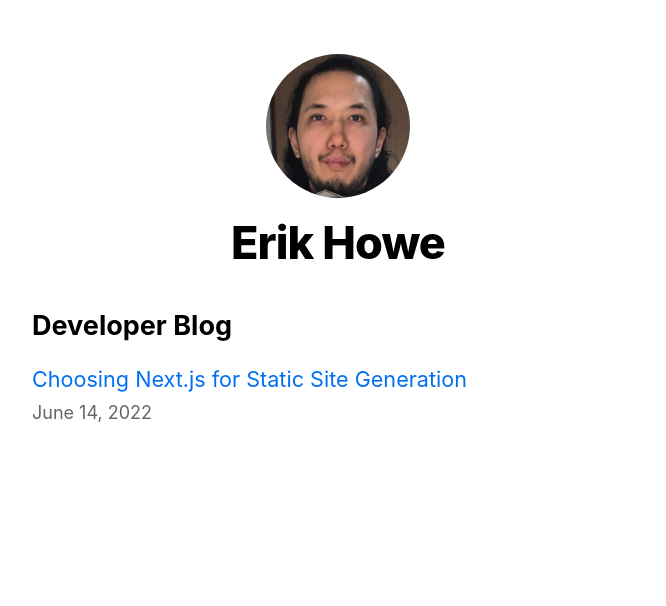
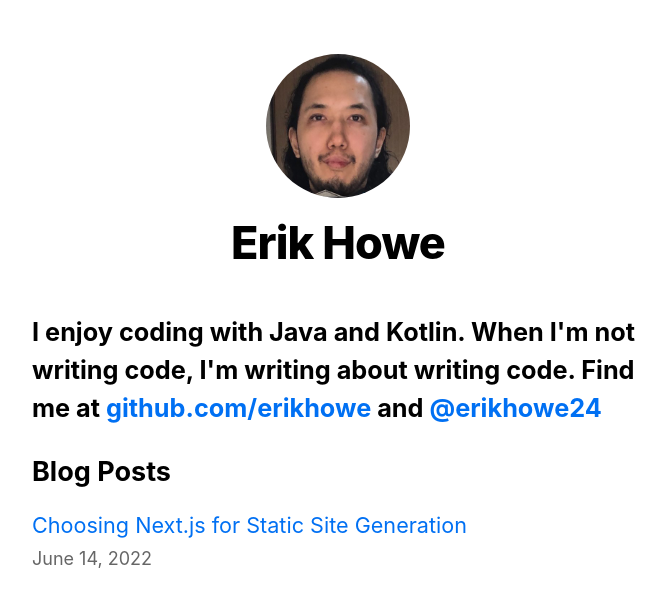
Before and after one commit to erikhowe/next-lab, a Next.js app: page / in a window 1280 px wide. Shown: the top 606 px of the page, without its empty margins (302-968 px from the left). Built offline with nearby package versions, Linux system fonts and the light colour scheme.

Commit message:
added intro text

```diff
--- a/pages/index.js
+++ b/pages/index.js
@@ -19,7 +19,8 @@ export default function Home({ allPostsData }) {
   return (
     <Layout home>
       <section className={`${utilStyles.headingMd} ${utilStyles.padding1px}`}>
-        <h2 className={utilStyles.headingLg}>Developer Blog</h2>
+        <h3>I enjoy coding with Java and Kotlin. When I'm not writing code, I'm writing about writing code. Find me at <Link href="www.github.com/erikhowe"><a>github.com/erikhowe</a></Link> and <Link href="twitter.com/erikhowe24"><a>@erikhowe24</a></Link></h3>
+        <h2 className={utilStyles.headingLg}>Blog Posts</h2>
         <ul className={utilStyles.list}>
           {allPostsData.map(({ id, date, title }) => (
         <li className={utilStyles.listItem} key={id}>
```
